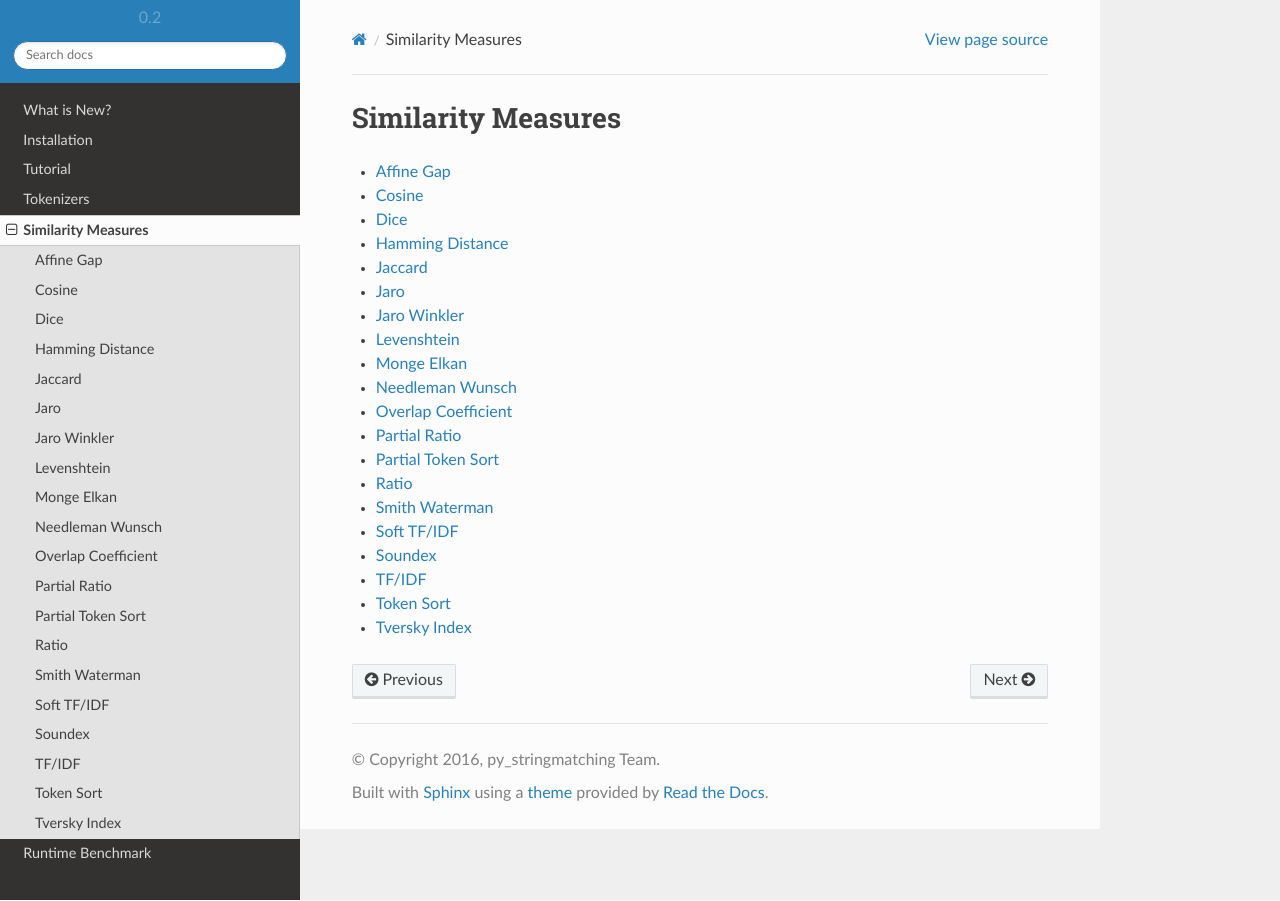
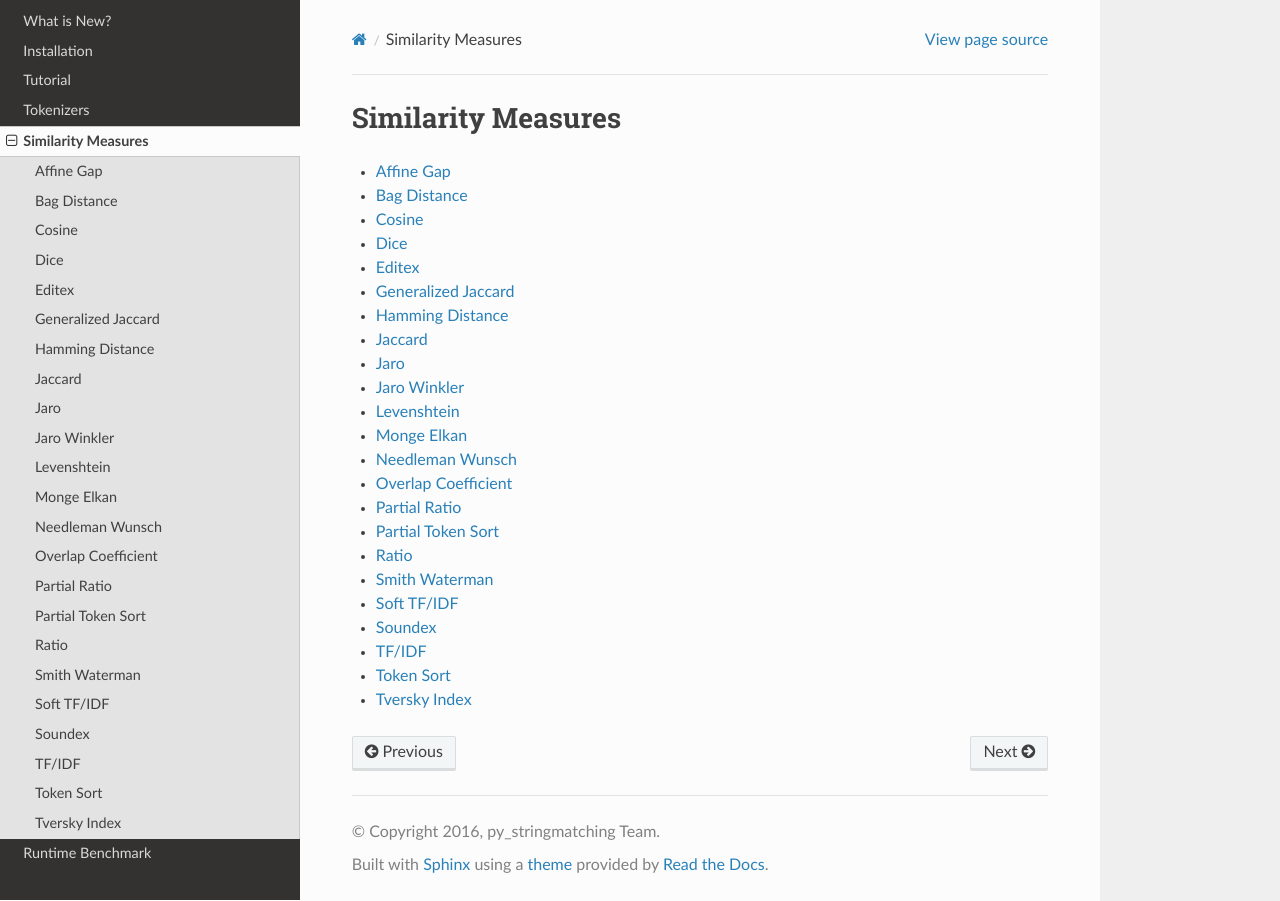
Before and after one commit to wynksaiddestroy/py_stringmatching, a Sphinx documentation site: the page built from docs/SimilarityMeasure.rst, in a window 1280 px wide. Built offline with Sphinx 7.4.7 and the Read the Docs theme 2.0.0, drawn with Linux system fonts in a browser that asks for light colours.

Commit message:
[DOC] Pulled the docs from 0.3.x to main.

```diff
--- /dev/null
+++ b/docs/BagDistance.rst
@@ -0,0 +1,5 @@
+Bag Distance
+------------------------------------------------------------
+
+.. automodule:: py_stringmatching.similarity_measure.bag_distance
+    :members:
--- /dev/null
+++ b/docs/Editex.rst
@@ -0,0 +1,5 @@
+Editex
+------------------------------------------------
+
+.. automodule:: py_stringmatching.similarity_measure.editex
+    :members:
--- /dev/null
+++ b/docs/GeneralizedJaccard.rst
@@ -0,0 +1,5 @@
+Generalized Jaccard
+---------------------------------------------------
+
+.. automodule:: py_stringmatching.similarity_measure.generalized_jaccard
+    :members:
--- a/docs/SimilarityMeasure.rst
+++ b/docs/SimilarityMeasure.rst
@@ -6,8 +6,11 @@ Similarity Measures
     :maxdepth: 2
 
     Affine
+    BagDistance
     Cosine
     Dice
+    Editex
+    GeneralizedJaccard
     HammingDistance
     Jaccard
     Jaro
```
